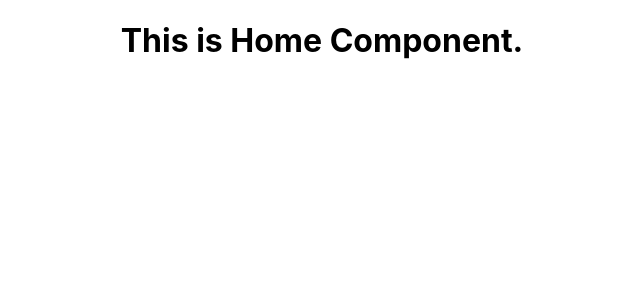
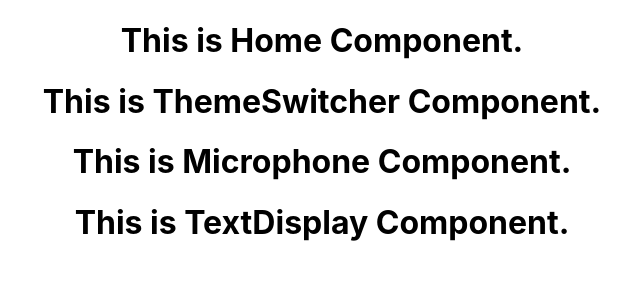
Before and after one commit to AkhilChoubey/Speech-to-Text-React, a React (Create React App) app: page / in a window 1280 px wide. Shown: the top 300 px of the page, without its empty margins (318-958 px from the left). Built offline with nearby package versions, Linux system fonts and the light colour scheme.

Commit message:
Component addition

```diff
--- a/src/components/Home.jsx
+++ b/src/components/Home.jsx
@@ -1,10 +1,16 @@
 import React from "react";
+import Microphone from "./Microphone";
+import TextDisplay from "./TextDisplay";
+import ThemeSwitcher from "./ThemeSwitcher";
 
 const Home = () => {
   return (
     <>
       <div>
         <h1>This is Home Component.</h1>
+        <ThemeSwitcher />
+        <Microphone />
+        <TextDisplay />
       </div>
     </>
   );
```
